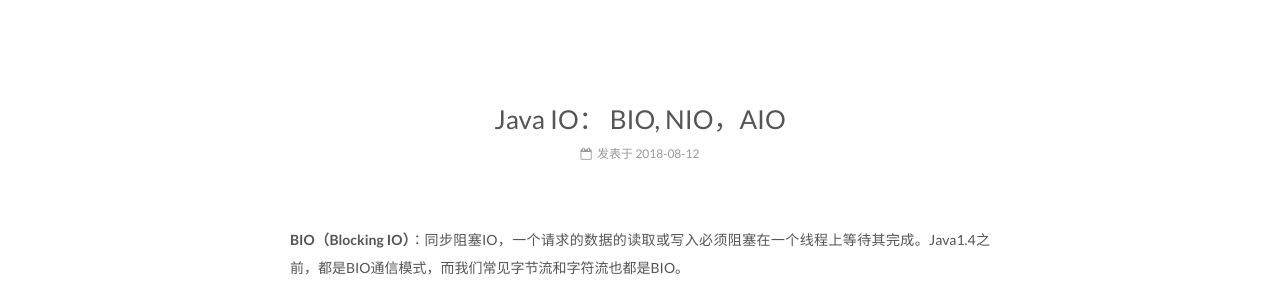
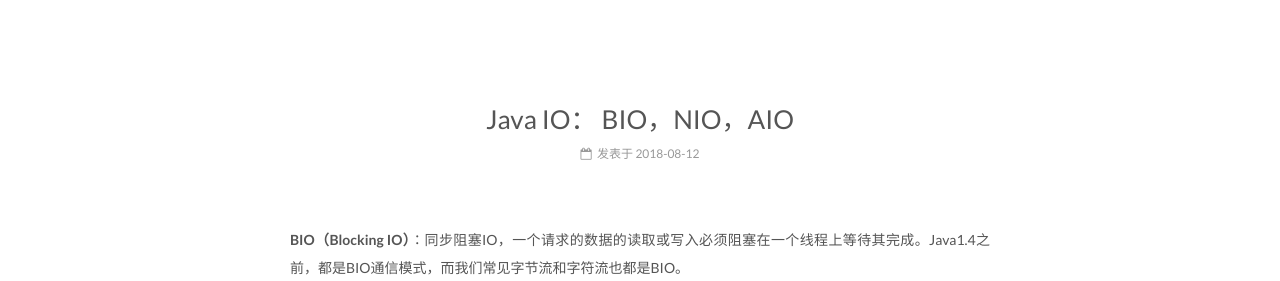
Before and after one commit to JianhuaGong/blog, a Jekyll site: the page built from _posts/2018-08-12-io_handle_comparision.md, in a window 1280 px wide. Shown: the part 241-522 px from the top of the page. Built offline with Jekyll 4.4.1, drawn with Linux system fonts in a browser that asks for light colours.

```diff
--- a/_posts/2018-08-12-io_handle_comparision.md
+++ b/_posts/2018-08-12-io_handle_comparision.md
@@ -1,5 +1,5 @@
 ---
-title: Java IO： BIO, NIO，AIO
+title: Java IO： BIO，NIO，AIO
 tags: netty, bio, nio
 grammar_cjkRuby: true
 ---
```
